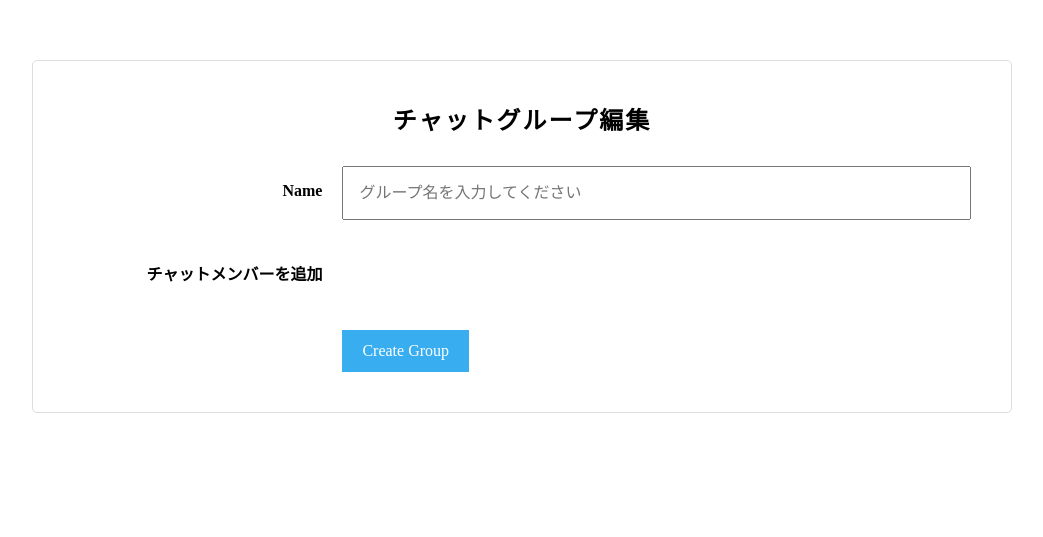
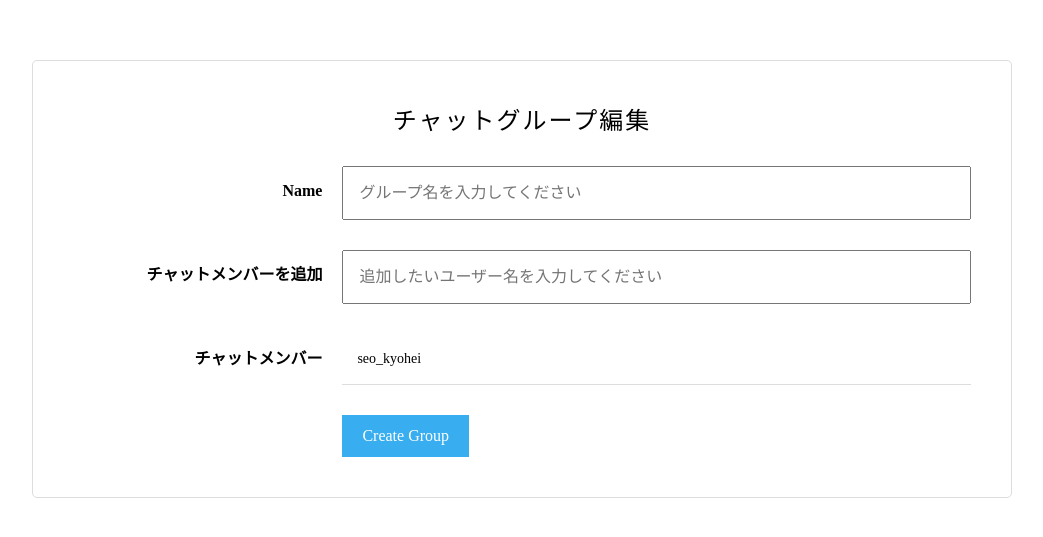
Before and after one commit to kurogane-no-shiro/chat-space, a Rails app: template app/views/groups/edit.html.haml in a window 1280 px wide. Shown: the top 537 px of the page, without its empty margins (118-1161 px from the left). Run offline with Rails 7, Linux system fonts and the light colour scheme; the template is opened without the code that fills it, so the values that code supplies are empty; style sheets or scripts are compiled from the project's sources; some libraries are stand-ins or nearby versions.

Commit message:
ビュー画面の作成

```diff
--- a/app/assets/stylesheets/_group.scss
+++ b/app/assets/stylesheets/_group.scss
@@ -10,7 +10,6 @@
   h1 {
     letter-spacing: 2px;
     font-size: 24px;
-    font-weight: bold;
     text-align: center;
   }
 
--- a/app/views/groups/_form.html.haml
+++ b/app/views/groups/_form.html.haml
@@ -11,29 +11,22 @@
     .chat-group-form__field--right
       = f.text_field :name, class: 'chat_group_name chat-group-form__input', placeholder: 'グループ名を入力してください'
   .chat-group-form__field.clearfix
-    / この部分はインクリメンタルサーチ（ユーザー追加の非同期化のときに使用します
-    /
-      <div class='chat-group-form__field--left'>
-      <label class="chat-group-form__label" for="chat_group_チャットメンバーを追加">チャットメンバーを追加</label>
-      </div>
-      <div class='chat-group-form__field--right'>
-      <div class='chat-group-form__search clearfix'>
-      <input class='chat-group-form__input' id='user-search-field' placeholder='追加したいユーザー名を入力してください' type='text'>
-      </div>
-      </div>
+    .chat-group-form__field--left
+      = f.label :チャットメンバーを追加, class: 'chat-group-form__label'
+    .chat-group-form__field--right
+      = f.text_field :name, class: 'chat_group_name chat-group-form__input', placeholder: '追加したいユーザー名を入力してください'
+    .chat-group-form__search.clearfix
+      #user-search-result
   .chat-group-form__field.clearfix
     .chat-group-form__field--left
-      %label.chat-group-form__label{for: "chat_group_チャットメンバー"} チャットメンバーを追加
+      %label.chat-group-form__label{for: "chat_group_チャットメンバー"} チャットメンバー
     .chat-group-form__field--right
       / グループ作成機能の追加時はここにcollection_check_boxesの記述を入れてください
-      = f.collection_check_boxes :user_ids, User.all, :id, :name
+      / = f.collection_check_boxes :user_ids, User.all, :id, :name
       / この部分はインクリメンタルサーチ（ユーザー追加の非同期化のときに使用します
-      /
-        <div id='chat-group-users'>
-        <div class='chat-group-user clearfix' id='chat-group-user-22'>
-        <p class='chat-group-user__name'>seo_kyohei</p>
-        </div>
-        </div>
+      #chat-group-users
+        #chat-group-user-22.chat-group-user.clearfix
+          %p.chat-group-user__name seo_kyohei
   .chat-group-form__field.clearfix
     .chat-group-form__field--left
     .chat-group-form__field--right
--- a/config/routes.rb
+++ b/config/routes.rb
@@ -1,7 +1,7 @@
 Rails.application.routes.draw do
   devise_for :users
   root 'groups#index'
-  resources :users, only: [:index, :edit, :update]
+  resources :users, only: [:index, :edit, :update,]
   resources :groups, only: [:new, :create, :edit, :update] do
   resources :messages, only: [:index, :create]
   end
```
